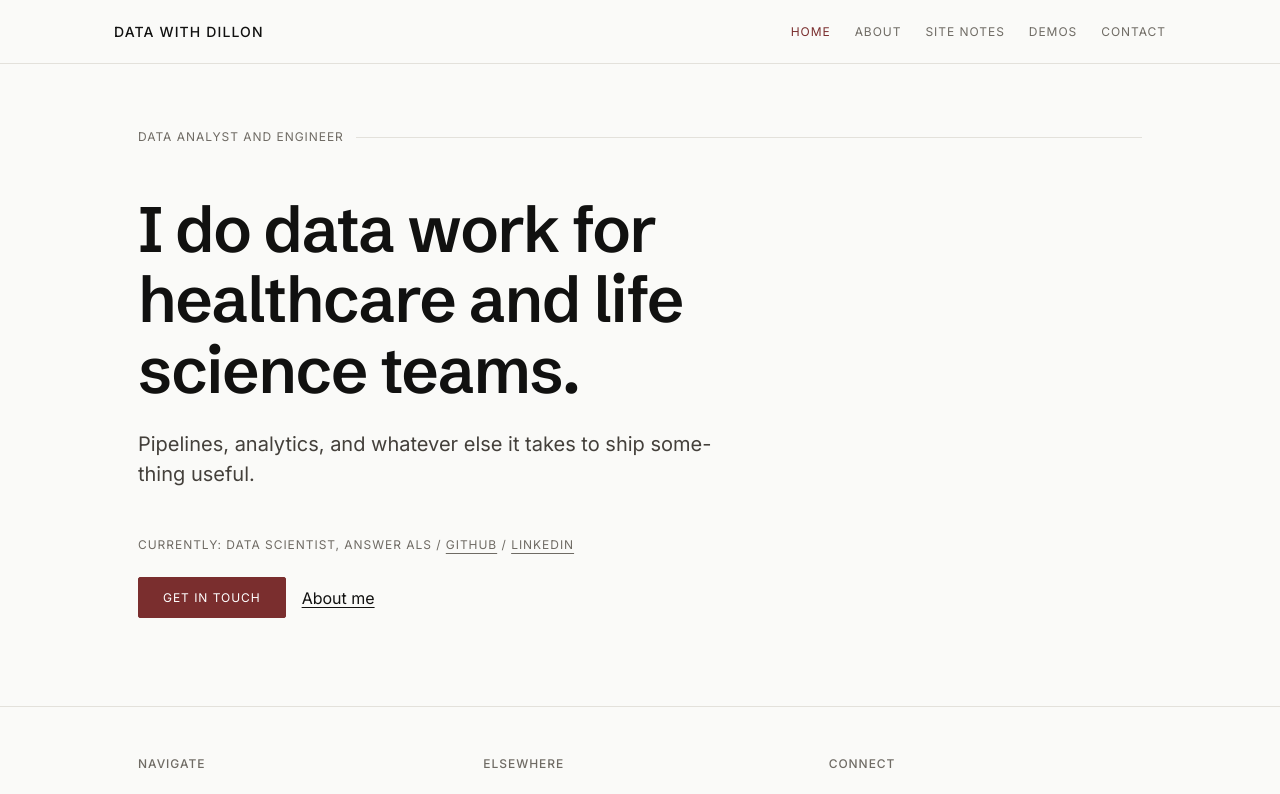
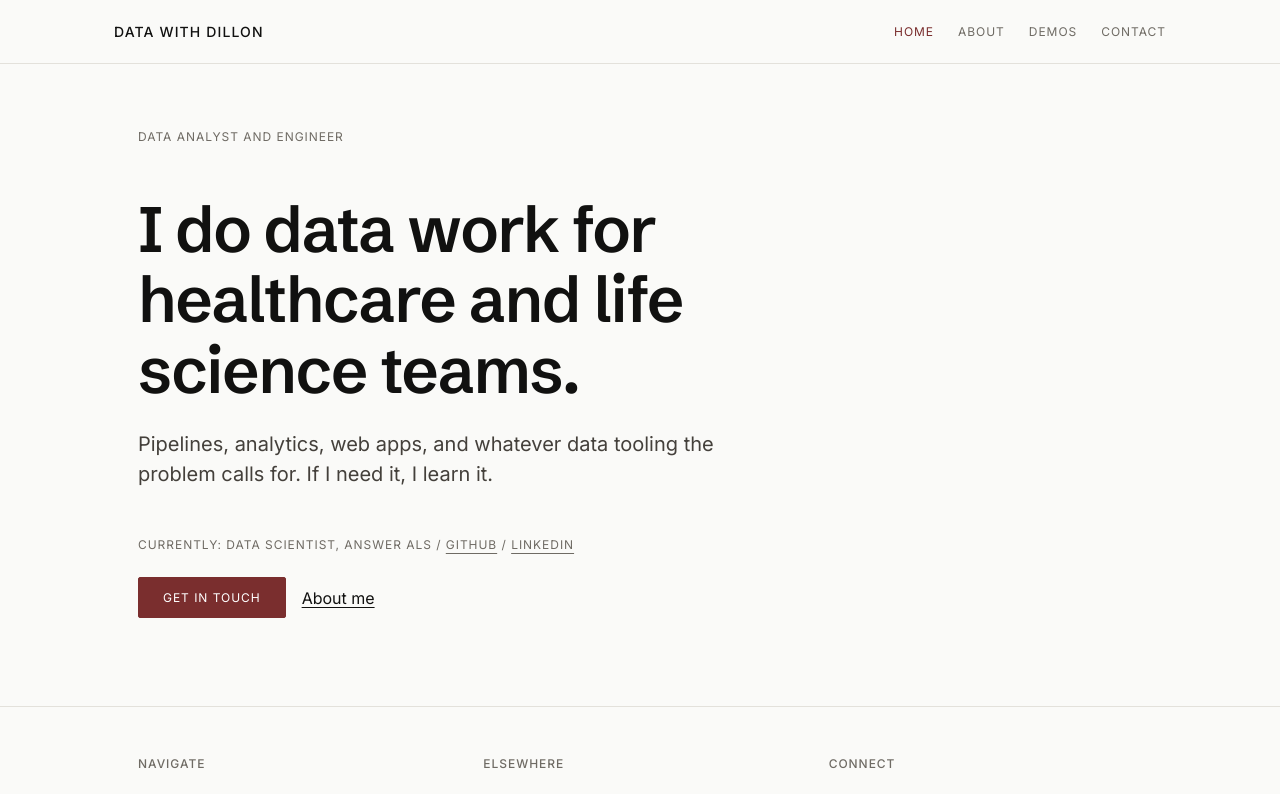
Before and after one commit to dillon-shearer/ds-portfolio, a Next.js app: page / in a window 1280 px wide. Shown: the top 794 px of the page. Built offline with nearby package versions, Linux system fonts and the light colour scheme; no server answers.

Commit message:
P5-T65: trim site notes nav entry, hero eyebrow rule, hero support copy, gym case study card link

```diff
--- a/app/page.module.css
+++ b/app/page.module.css
@@ -4,22 +4,12 @@
 
 .eyebrow {
   width: 100%;
-  display: flex;
-  align-items: center;
-  gap: var(--space-3);
   font-family: var(--font-mono);
   font-size: var(--text-xs);
   font-weight: 400;
   text-transform: uppercase;
   letter-spacing: var(--tracking-wide);
   color: var(--color-ink-3);
-}
-
-.eyebrow::after {
-  content: '';
-  flex: 1;
-  height: var(--rule-hairline);
-  background: var(--color-rule);
 }
 
 .statement {
--- a/content/dashboards.ts
+++ b/content/dashboards.ts
@@ -1,4 +1,3 @@
-import { GYM_TRACKER_CASE_STUDY } from './gym-tracker'
 
 export const DASHBOARDS_PAGE = {
   eyebrow: 'DEMOS',
@@ -23,10 +22,6 @@ export const DASHBOARDS: {
     longDescription:
       'A personal training dashboard built on top of every workout I log. It tracks weekly volume, splits, body part frequency, and exercise PRs, and includes an interactive 3D body diagram plus an AI coach that answers questions directly against the lift database.',
     tech: ['Next.js', 'PostgreSQL', 'Recharts', 'React Three Fiber', 'OpenAI'],
-    caseStudy: {
-      href: GYM_TRACKER_CASE_STUDY.route,
-      label: GYM_TRACKER_CASE_STUDY.dashboardLinkLabel,
-    },
   },
   {
     tool: 'Python + Panel',
--- a/content/home.ts
+++ b/content/home.ts
@@ -3,7 +3,8 @@ import { SITE } from './site'
 export const HERO = {
   eyebrow: SITE.positioning.toUpperCase(),
   statement: 'I do data work for healthcare and life science teams.',
-  support: 'Pipelines, analytics, and whatever else it takes to ship something useful.',
+  support:
+    'Pipelines, analytics, web apps, and whatever data tooling the problem calls for. If I need it, I learn it.',
   meta: {
     currently: 'CURRENTLY: DATA SCIENTIST, ANSWER ALS',
     separator: ' / ',
--- a/content/site.ts
+++ b/content/site.ts
@@ -17,7 +17,6 @@ export const SITE = {
 export const NAV_ITEMS: NavItem[] = [
   { href: '/', label: 'Home' },
   { href: '/about', label: 'About' },
-  { href: '/colophon', label: 'Site notes' },
   { href: '/demos', label: 'Demos' },
   { href: '/contact', label: 'Contact' },
 ]
```
